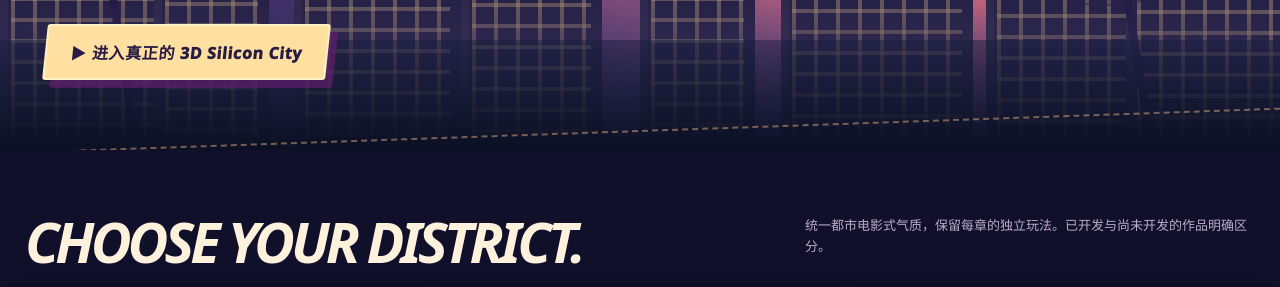
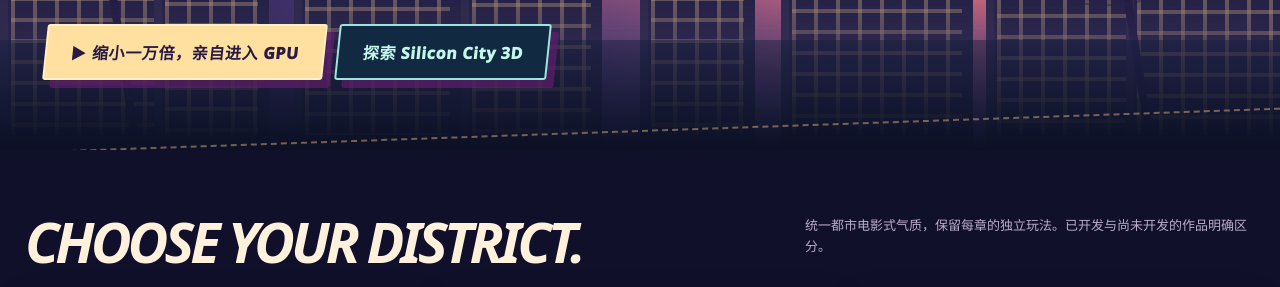
Before and after one commit to hippoley/GPU-Uncooked, a plain HTML site: page playground/chapters/index.html in a window 1280 px wide. Shown: the part 506-793 px from the top of the page. Drawn offline with Linux system fonts and the light colour scheme.

Commit message:
feat(microverse): make beginner-first miniature GPU expedition the primary entry from Silicon City hub

```diff
--- a/playground/chapters/index.html
+++ b/playground/chapters/index.html
@@ -58,7 +58,7 @@ footer{padding:30px 0;color:#a99ab8;font-size:11px}
 <section class="hero"><div class="sun"></div><div class="skyline">
 <div class="building" style="left:0;width:14%;height:76%"></div><div class="building" style="left:12%;width:9%;height:96%"></div><div class="building" style="left:23%;width:13%;height:68%"></div><div class="building" style="left:36%;width:11%;height:85%"></div><div class="building" style="left:50%;width:9%;height:60%"></div><div class="building" style="left:61%;width:15%;height:89%"></div><div class="building" style="left:77%;width:12%;height:61%"></div><div class="building" style="left:88%;width:13%;height:94%"></div><div class="palm" style="left:9%"></div><div class="palm" style="right:11%;height:210px"></div><div class="floor"></div></div>
 <div class="nav"><div class="brand">GPU UNCOOKED<span>ORIGINAL CUDA ARCADE</span></div><a href="../index.html">ARCHIVE: GPU KITCHEN ↗</a></div>
-<div class="hero-content"><div class="kicker">WELCOME TO SILICON CITY / SEASON 01</div><h1>SILICON<br><span>CITY</span><i>.</i></h1><p>六个街区、六种完全不同的游戏。穿过霓虹街道、潜入数据海湾、指挥机器人和计算基地。先玩得痛快，再去 CUDA Lab 拆穿这个世界的运行规则。</p><a class="hero-cta" href="../city3d/index.html">▶ 进入真正的 3D Silicon City</a></div></section>
+<div class="hero-content"><div class="kicker">WELCOME TO SILICON CITY / SEASON 01</div><h1>SILICON<br><span>CITY</span><i>.</i></h1><p>六个街区、六种完全不同的游戏。穿过霓虹街道、潜入数据海湾、指挥机器人和计算基地。先玩得痛快，再去 CUDA Lab 拆穿这个世界的运行规则。</p><a class="hero-cta" href="../microverse/index.html">▶ 缩小一万倍，亲自进入 GPU</a> <a class="hero-cta" style="background:#112941;color:#c4f8eb;border-color:#9ee5e0;margin-left:8px" href="../city3d/index.html">探索 Silicon City 3D</a></div></section>
 <main><section class="chapter-head"><h2>CHOOSE YOUR DISTRICT.</h2><p>统一都市电影式气质，保留每章的独立玩法。已开发与尚未开发的作品明确区分。</p></section>
 <div class="cards">
 <article class="game"><div class="art factory"><span class="district">01 · FREIGHT DISTRICT</span><span class="symbol">🏭</span><span class="num">01</span></div><div class="content"><div class="genre">自动化策略 / 解谜</div><h3>THREAD FACTORY</h3><p>驾驶城市工厂的机器人运输系统，规划每个任务的线程索引；港口物流任务已可玩：亲手交换与重新编组货箱，影响车队的访存扇区成本。</p><div class="topic">GRID / BLOCK / THREAD</div><div class="actions"><a class="action" href="../freight/index.html">PLAY FREIGHT MISSION →</a><a class="action secondary" href="./01-thread-mapping/index.html">CUDA LAB</a></div></div></article>
```
